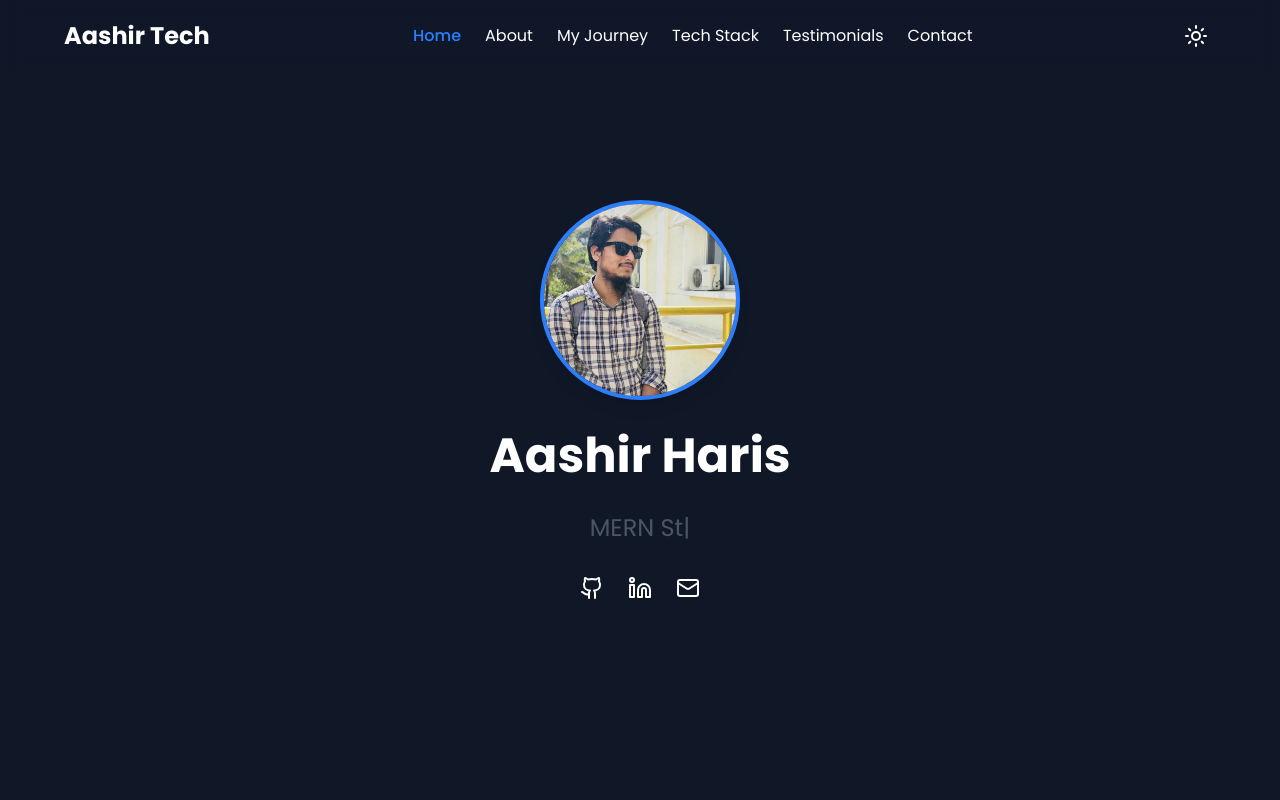
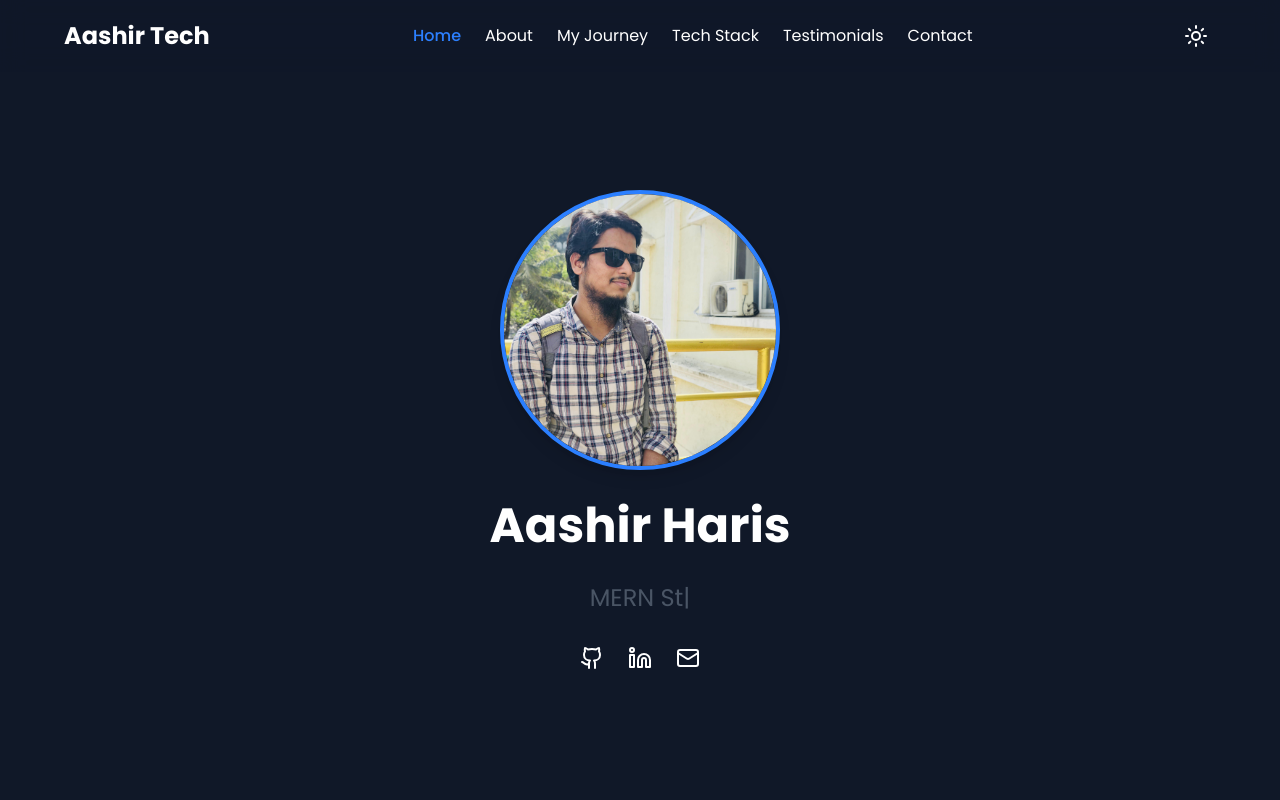
Before and after one commit to Aashir-tech/MinePortfolio, a React (Vite) app: page / in a window 1280 px wide. Shown: the top 800 px of the page. Built offline with nearby package versions, Linux system fonts and the light colour scheme.

Commit message:
Fix : Profile Image Size

```diff
--- a/src/App.jsx
+++ b/src/App.jsx
@@ -68,8 +68,8 @@ const App = () => {
 
       <div className="w-full">
         <Section id="home" setActiveSection={setActiveSection}>
-          <div className="flex flex-col items-center space-y-8">
-            <div className="w-50 h-50 rounded-full overflow-hidden border-4 border-blue-500 shadow-lg hover:scale-110 transition-transform duration-300">
+          <div className="flex flex-col items-center space-y-8 pt-15">
+            <div className="w-70 h-70 rounded-full overflow-hidden border-4 border-blue-500 shadow-lg hover:scale-110 transition-transform duration-300">
               <img
                 src={MyProfileImage} // Replace with your image path
                 alt="Aashir Haris"
```
